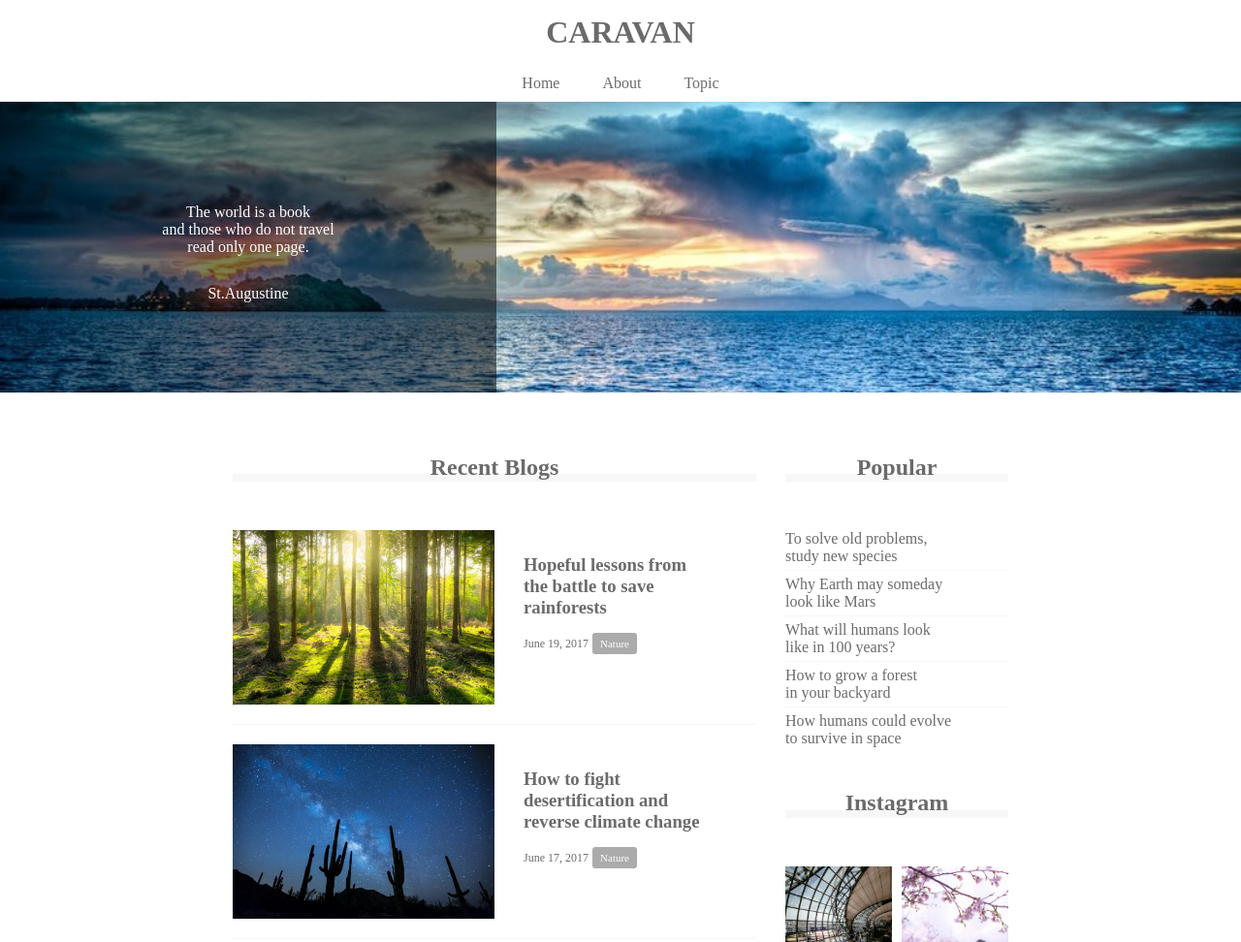
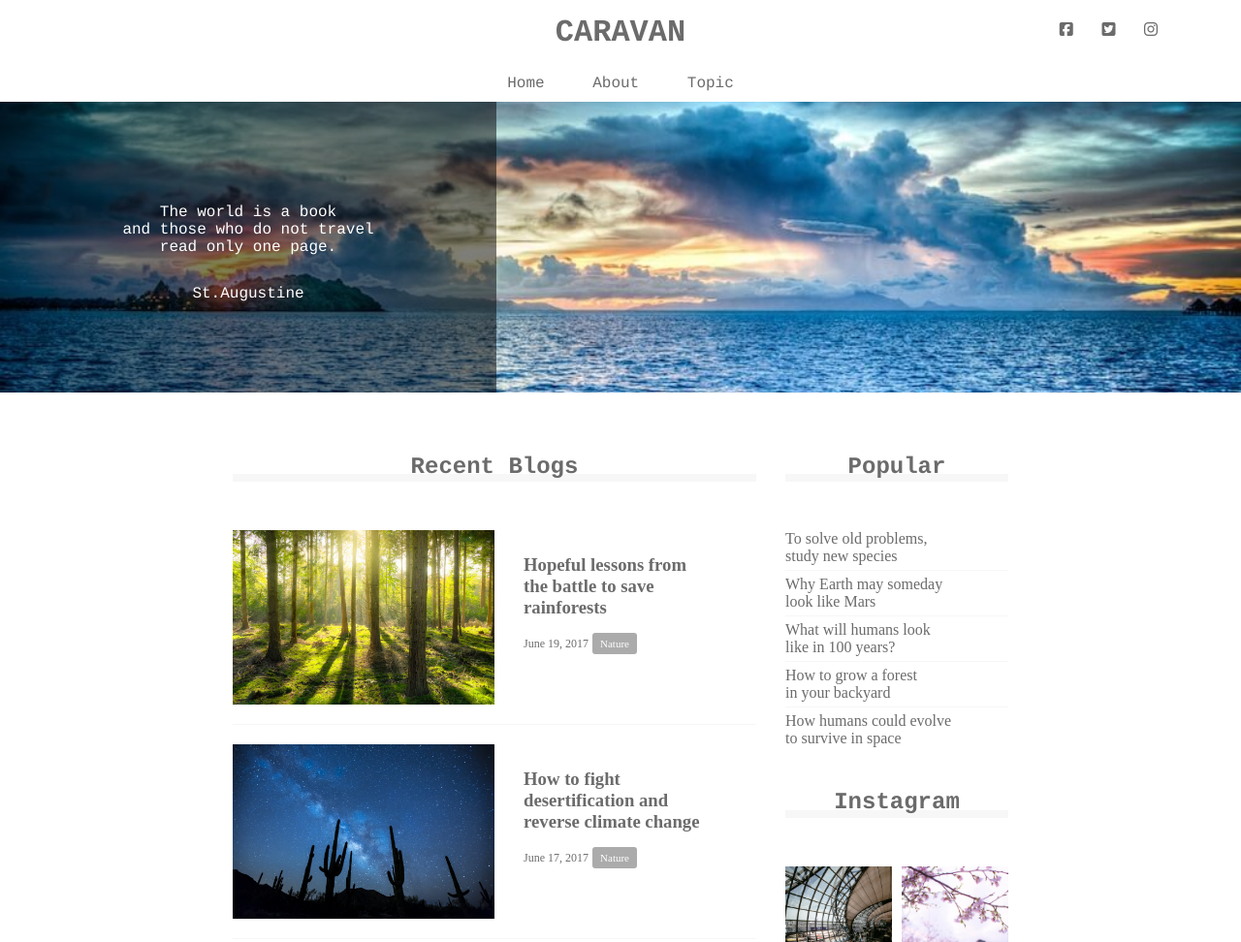
Before and after one commit to krystalmm/DMMWEBCAMP_HTML-CSS_exercise, a plain HTML site: page caravan/index.html in a window 1280 px wide. Shown: the top 972 px of the page at 97% size. Drawn offline with Linux system fonts and the light colour scheme.

Commit message:
[update] font&icon

```diff
--- a/caravan/index.html
+++ b/caravan/index.html
@@ -15,7 +15,9 @@
     </h1>
 
     <div class="social">
-
+      <i class="fab fa-facebook-square"></i>
+      <i class="fab fa-twitter-square"></i>
+      <i class="fab fa-instagram"></i>
     </div>
   </header>
   <!-- header ここまで -->
--- a/caravan/style.css
+++ b/caravan/style.css
@@ -9,6 +9,10 @@ a {
   text-decoration: none;
 }
 
+header, nav, h2, .main-visual, footer {
+  font-family: Chalkduster, "Bradley Hand", Courier, "Segoe Print", sans-serif;
+}
+
 /* header */
 
 header {
@@ -16,10 +20,22 @@ header {
   padding: 15px 0;
   margin: 0 auto;
   text-align: center;
+  position: relative;
 }
 
 header .heading {
   font-size: 32px;
+}
+
+.social {
+  position: absolute;
+  top: 22px;
+  right: 22px;
+}
+
+.social i {
+  display: inline-block;
+  margin-left: 20px;
 }
 
 
```
